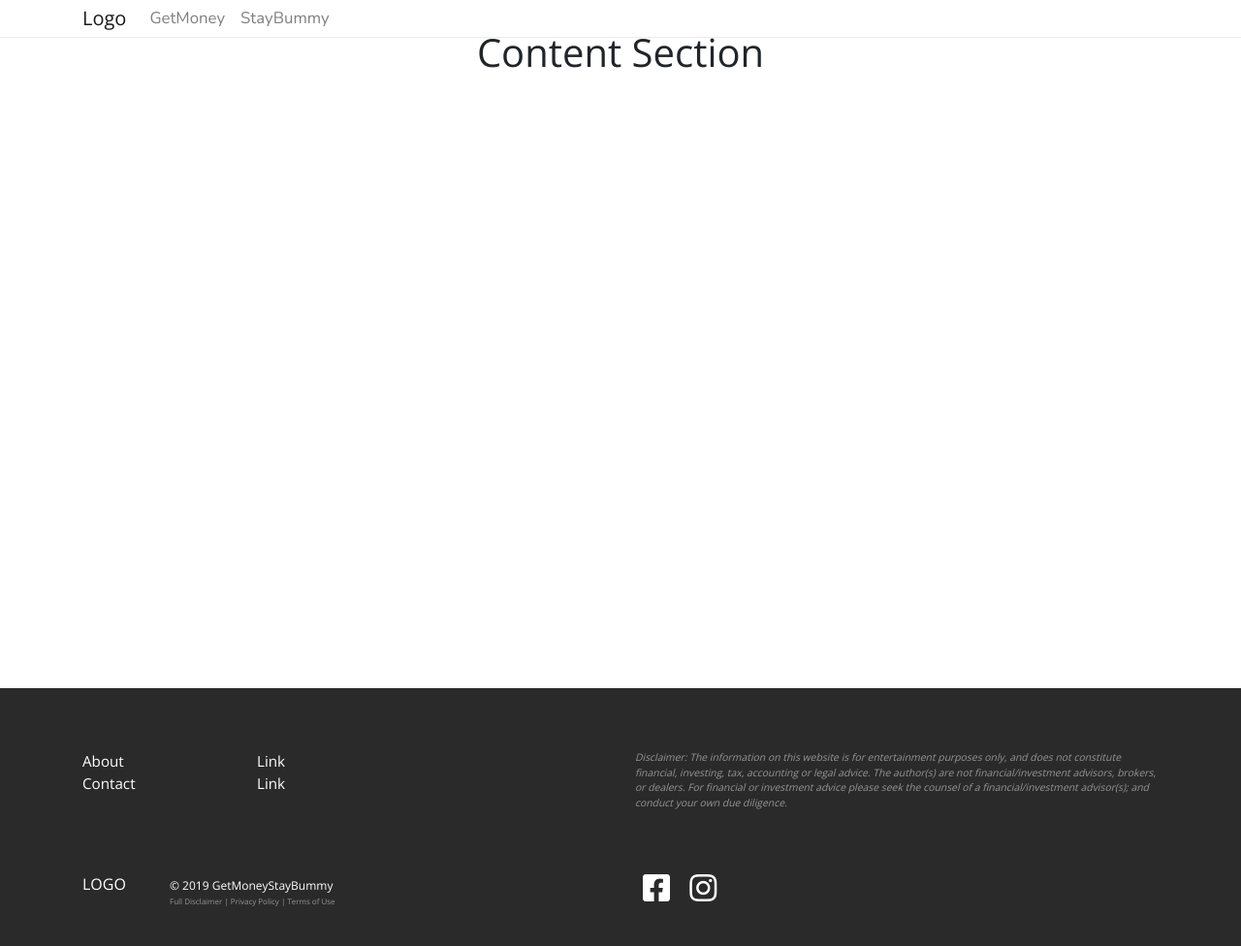
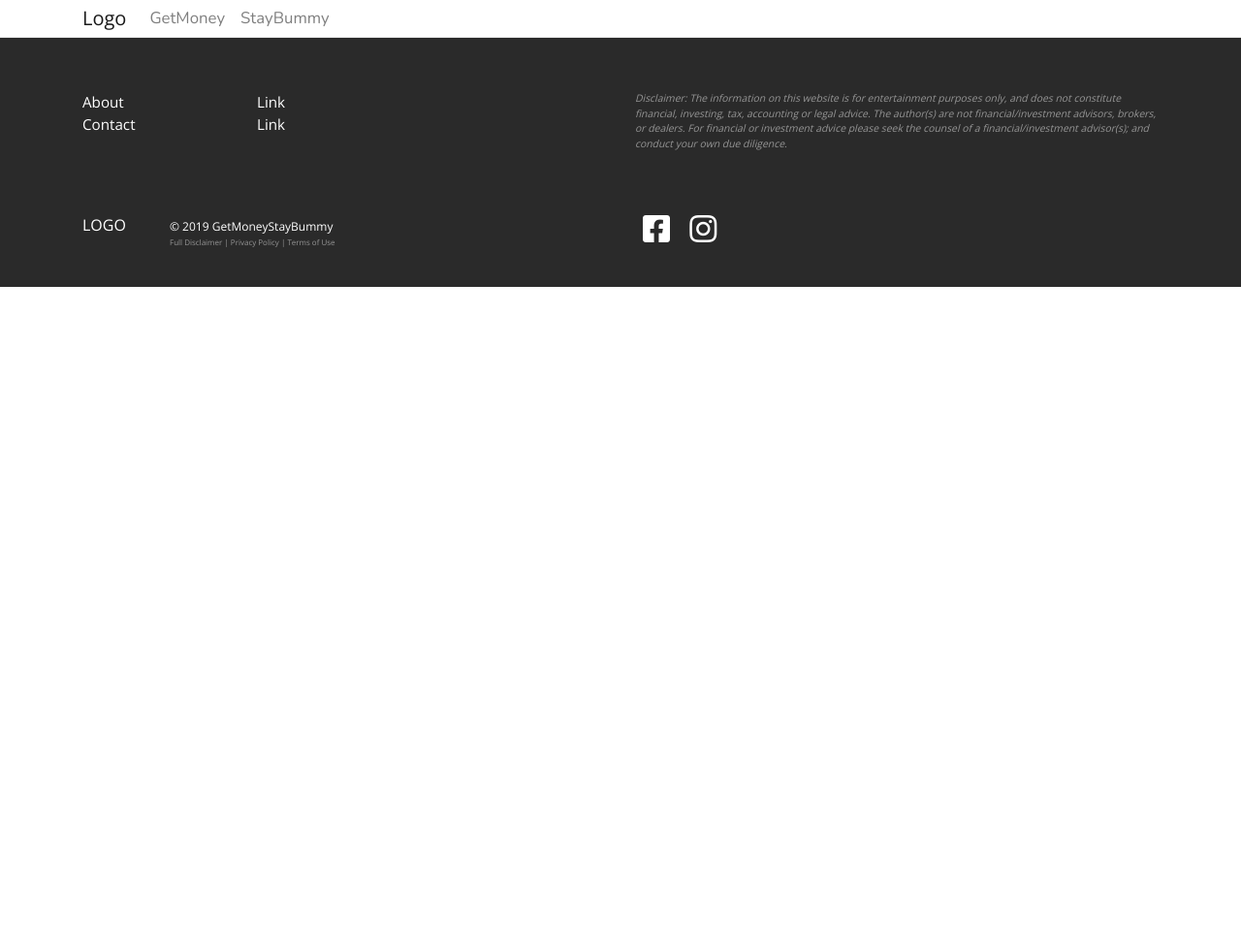
Before and after one commit to jaimelovera/personal-finance-blog, a Django app: page / in a window 1280 px wide. Shown: the whole page at 97% size. After the commit the page ends 296 px from the top, so only its background shows below. Run offline with Django 3.2, Linux system fonts and the light colour scheme; some libraries are stand-ins or nearby versions.

Commit message:
removed the content section placeholder. can now start working on other pages using this as my base template. will update it but its good for use now

```diff
--- a/blog/templates/blog/base.html
+++ b/blog/templates/blog/base.html
@@ -36,8 +36,7 @@
 
 		<!-- Main Section -->
 		<section id="main-section">
-				<h1 class="title-text-about text-center mb-2 mt-4">Content Section</h1>
-				</br></br></br></br></br></br></br></br></br></br></br></br></br></br></br></br></br></br></br></br></br></br></br></br></br></br>
+
 		</section>
 
 
```
